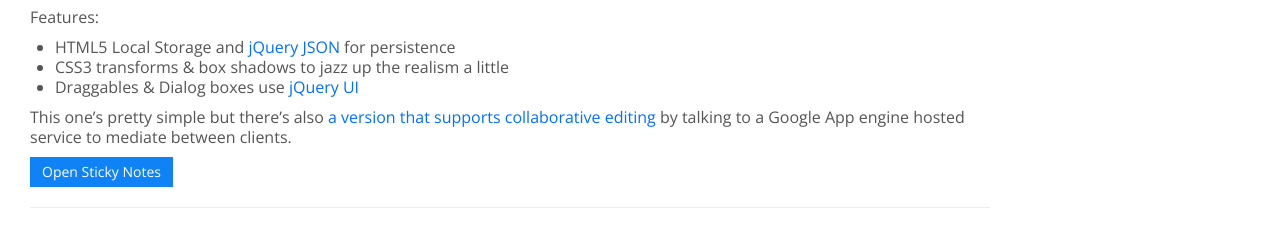
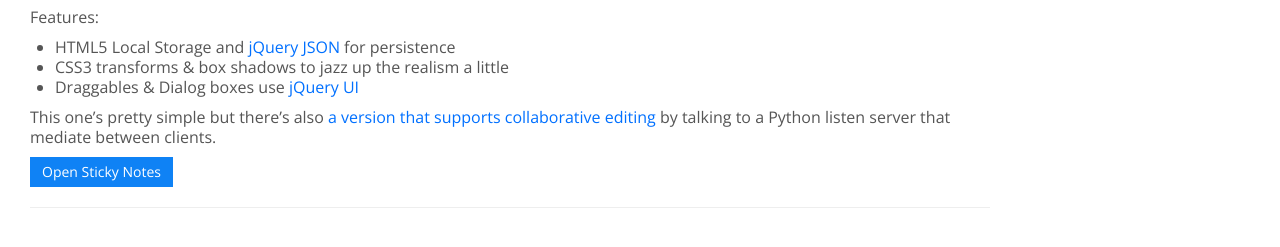
Before and after one commit to tmcg/tmcg.github.com, a Jekyll site: the page built from _posts/2013-03-11-html-5-is-cool.md, in a window 1280 px wide and 982 px high. Shown: the part 688-935 px from the top of the window. Built offline with Jekyll 4.4.1, drawn with Linux system fonts in a browser that asks for light colours.

Commit message:
This app wasn't the one that uses Google App Engine, oops!

```diff
--- a/_posts/2013-03-11-html-5-is-cool.md
+++ b/_posts/2013-03-11-html-5-is-cool.md
@@ -35,7 +35,7 @@ Features:
 - CSS3 transforms & box shadows to jazz up the realism a little
 - Draggables & Dialog boxes use [jQuery UI](http://www.jqueryui.com)
 
-This one's pretty simple but there's also <a href="/apps/notes/stickynotes_collab.zip">a version that supports collaborative editing</a> by talking to a Google App engine hosted service to mediate between clients.
+This one's pretty simple but there's also <a href="/apps/notes/stickynotes_collab.zip">a version that supports collaborative editing</a> by talking to a Python listen server that mediate between clients.
 
 <a href="/apps/notes" class="btn btn-primary" type="button">Open Sticky Notes</a>
 
```
